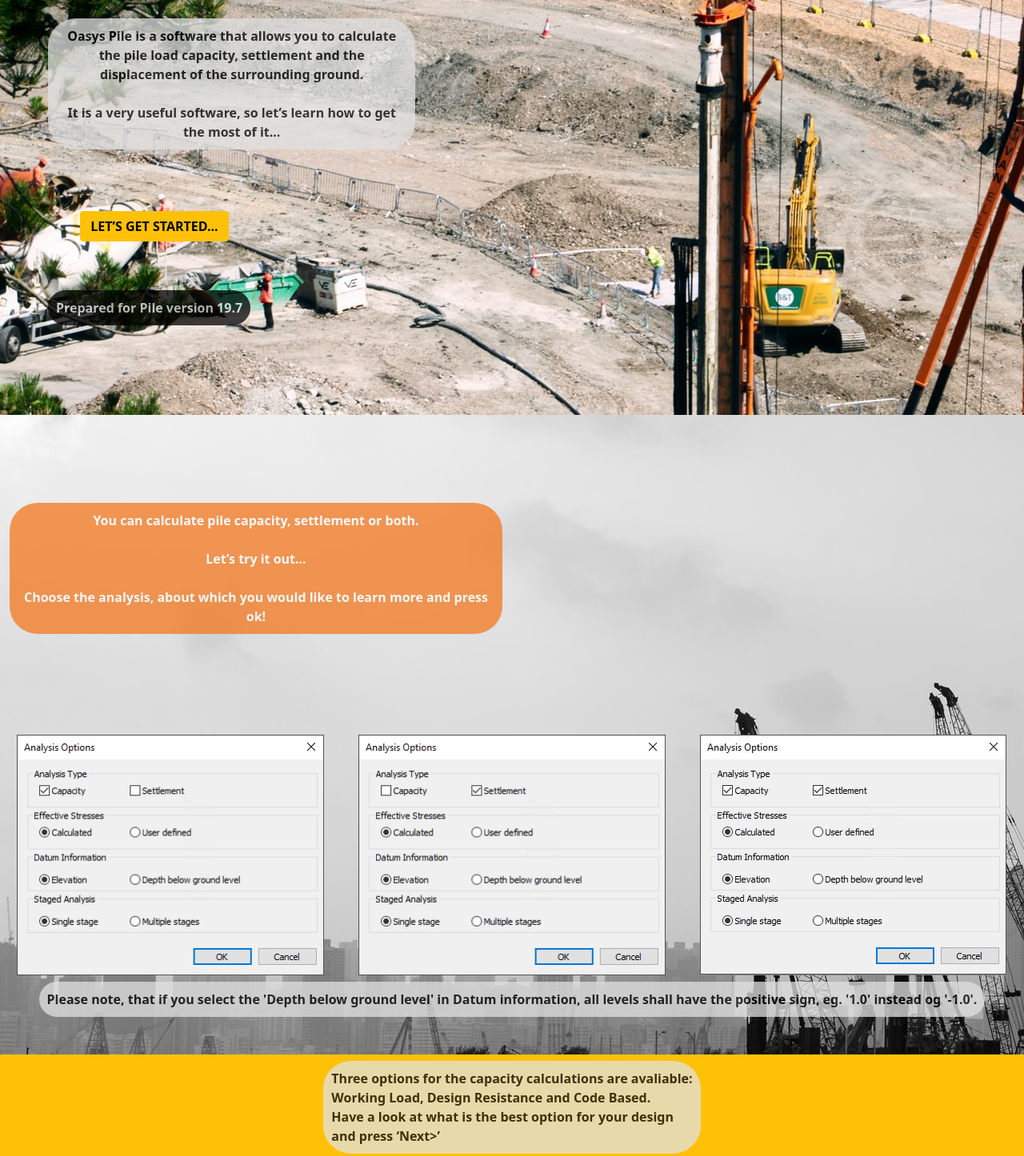
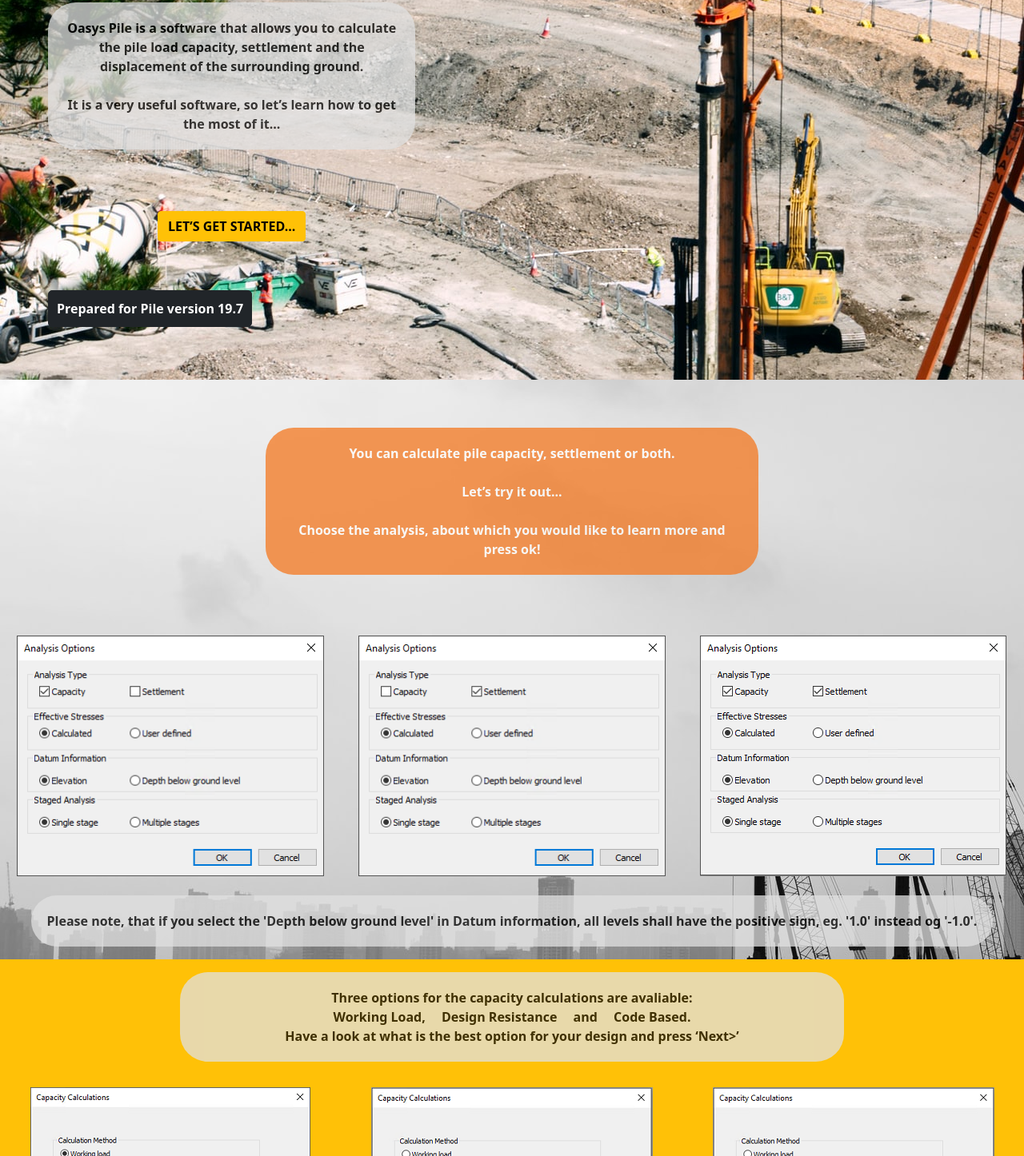
Before and after one commit to aiwmusial/oasisPileSoftwareManual, a plain HTML site: page pileSoftwareManual.html in a window 1280 px wide. Shown: the part 325-1771 px from the top of the page at 80% size. Drawn offline with nearby package versions, Linux system fonts and the light colour scheme.

```diff
--- a/PrezentacjaPile/CSS/styles.css
+++ b/PrezentacjaPile/CSS/styles.css
@@ -23,18 +23,16 @@ h1{
     background-color: var(--platinum);
     color: var(--black);
     border-radius: 35px;
-    padding: 10px;
+    padding: 20px;
 }
 .pPumpkin{
     background-color: var(--pumpkin);
     color: white;
     border-radius: 35px;
-    padding: 10px;
+    padding: 20px;
 }
 .pPileVersion{
-    background-color: var(--black);
-    color: var(--platinum);
-    border-radius: 35px;
+    border-radius: 5px;
     padding: 10px;
 }
 .sup1{
--- a/pileSoftwareManual.html
+++ b/pileSoftwareManual.html
@@ -58,20 +58,20 @@
     <section id="home" class="p-5 text-center" style="background-image: url(./PrezentacjaPile/Images/vincent-wright-MHWschr0Pzs-unsplash.jpg); min-height: 100vh;">
         <div class="container-fluid">
             <div class="row">
-                <div class="row d-flex align-items-end"  style="height: 60vh;">
+                <div class="row d-flex align-items-end"  style="min-height: 60vh;">
                     <div class="col-lg-5">
                         <p class="pPlatinum">Oasys Pile is a software that allows you to calculate the  pile load capacity,
                             settlement and the displacement of the surrounding ground. <br> <br> It is a very useful software, so let’s learn how to get the most of it...</p>
                     </div>
                 </div>
-                <div class="row d-flex align-items-center" style="height: 20vh;">
-                    <div class="col-lg-3">
-                        <a href="#analysisOption"  class="btn btn-warning fw-bold" type="button">LET’S GET STARTED...</a>
+                <div class="row d-flex align-items-center" style="min-height: 20vh;">
+                    <div class="col-lg-5">
+                        <a href="#analysisOption"  class="mx-auto btn btn-warning fw-bold" type="button">LET’S GET STARTED...</a>
                     </div>
                 </div>
                 <div class="row">
-                    <div class="mb-5 col-lg-6 d-flex align-items-end">
-                        <p class="pPileVersion">Prepared for Pile version 19.7</p>
+                    <div class="col-lg-5 d-flex align-items-end">
+                        <a href="https://www.oasys-software.com/products/geotechnical/pile/" target="_blank" class="btn btn-dark fw-bold me-auto pPileVersion">Prepared for Pile version 19.7</a>
                     </div>
                 </div>
 
@@ -80,10 +80,10 @@
         </div>
     </section>
 <!-- Analysis Options -->
-    <section id="analysisOption" style="background-image: url(./PrezentacjaPile/Images/red-john-cLiUCn1vIzo-unsplash.jpg); min-height: 100vh;">
+    <section id="analysisOption" style="background-image: url(./PrezentacjaPile/Images/red-john-cLiUCn1vIzo-unsplash.jpg); min-height: 90vh;">
         <div class="container-fluid justify-content-center align-items-center">
-            <div class="row"  style="height: 50vh;">
-                <div class="col-lg-6 d-flex align-items-center">
+            <div class="row"  style="min-height: 40vh;">
+                <div class="mx-auto col-lg-6 d-flex align-items-center">
                     <p class="text-center pPumpkin">
                         You can calculate pile capacity, settlement or both. <br> <br> Let’s try it out... <br><br> Choose the analysis, about which you would like to learn more and press ok!
                     </p>
@@ -94,7 +94,7 @@
                 <div class="col-lg-4 d-flex justify-content-around"><img src="./PrezentacjaPile/Images/analysisOptions_settlement.PNG" class="img-fluid" alt="Analysis Option - Settlement"></div>
                 <div class="col-lg-4 d-flex justify-content-around"><img src="./PrezentacjaPile/Images/analysisOptions_capacity_settlement.PNG" class="img-fluid" alt="Analysis Option - Capacity & Settlement"></div>
             </div>
-            <div class="mt-2 column d-flex justify-content-center">
+            <div class="mt-4 column d-flex justify-content-center">
                 <p class="text-center pPlatinum d-inline-flex">
                     Please note, that if you select the 'Depth below ground level' in Datum information, all levels shall have the positive sign, eg. '1.0' instead og '-1.0'.
                 </p>
@@ -105,9 +105,10 @@
     <section id="capacityData" class="bg-warning">
         <div class="container-fluid">
             <div class="row">
-                <div class="mt-2 column d-flex justify-content-center">
-                    <p class="pPlatinum d-inline-flex">
-                        Three options for the capacity calculations are avaliable: <br> Working Load, Design Resistance and Code Based. <br> Have a look at what is the best option for your design <br> and press ‘Next>’
+                <div class="mx-auto mt-3 col-lg-8">
+                    <p class="text-center pPlatinum">
+                        Three options for the capacity calculations are avaliable: <br>
+                        <span class="px-2">Working Load,</span> <span class="px-2">Design Resistance</span> <span class="px-2">and</span>  <span class="px-2">Code Based.</span> <br> Have a look at what is the best option for your design and press ‘Next>’
                     </p>
                 </div>
             </div>
@@ -119,7 +120,7 @@
         </div>
     </section>
     <!-- Working Load -->
-    <section id="WorkingLoad" style="background-image: url(./PrezentacjaPile/Images/artem-labunsky-c9p30E94OUU-unsplash.jpg); min-height: 100vh;">
+    <section id="WorkingLoad" style="background-image: url(./PrezentacjaPile/Images/artem-labunsky-c9p30E94OUU-unsplash.jpg); min-height:70vh;">
         <div class="container-fluid">
             <div class="row">
                 <div class="col">
```
Also changed, not shown: PrezentacjaPile/Images/vincent-wright--yeal976ylc-unsplash.jpg.
